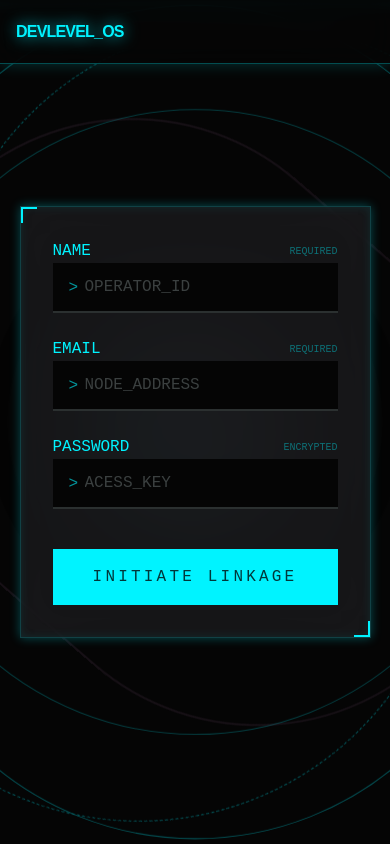
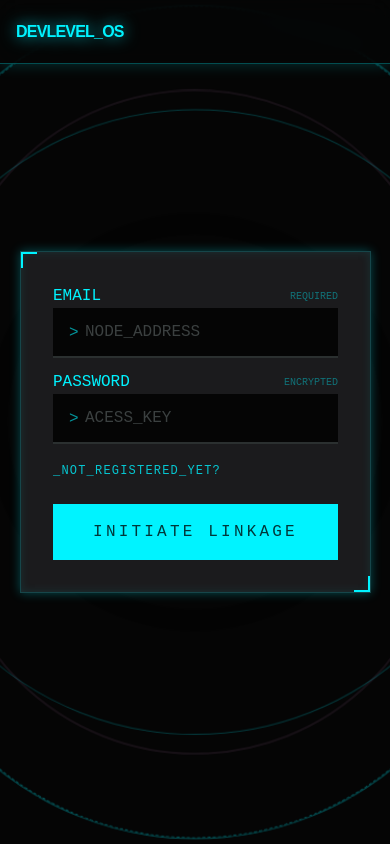
Before and after one commit to FrederaFilipina/DevLevel, a React (Vite) app in the folder frontend/: page / in a window 390 px wide. Built offline with nearby package versions, Linux system fonts and the light colour scheme.

Commit message:
feat: added register component and polished login page

```diff
--- a/frontend/src/components/CustomInput/index.jsx
+++ b/frontend/src/components/CustomInput/index.jsx
@@ -1,9 +1,9 @@
-export const CustomInput = ({ type, label, id, value, setValue, placeholder= null, required = false, min = 0, labelClass = "", hasArrow = false, ...rest}) => {
+export const CustomInput = ({ type, label, id, value, setValue = () => {}, placeholder= null, required = false, min = 0, labelClass = "", hasArrow = false, ...rest}) => {
     return (
         <fieldset className="flex flex-col gap-2 mb-2">
             {label && <label htmlFor={id} className={labelClass ? `${labelClass}` : "block text-sm font-medium mb-1"}>{label}</label>}
             <div className="relative group">
-            {hasArrow && <span class="absolute left-4 top-1/2 -translate-y-1/2 font-code-md text-code-md text-primary-container/60">&gt;</span>}
+            {hasArrow && <span className="absolute left-4 top-1/2 -translate-y-1/2 font-code-md text-code-md text-primary-container/60">&gt;</span>}
             <input type={type} className="w-full bg-background border-b-2 border-outline/30 focus:border-primary-container text-on-surface font-code-md text-code-md pl-8 pr-4 py-3 outline-none transition-all placeholder:text-on-surface-variant/30"
                 value={value}
                 onChange={(e) => setValue(e.target.value)}
--- a/frontend/src/components/LoginForm/index.jsx
+++ b/frontend/src/components/LoginForm/index.jsx
@@ -1,27 +1,17 @@
+import { useState } from "react";
 import { CustomInput } from "../CustomInput";
 
-const LoginForm = () => {
+const LoginForm = ({ onRegisterClick }) => {
+  const [email, setEmail] = useState("");
+  const [password, setPassword] = useState("");
+
+  const handleRegisterClick = (e) => {
+    e.preventDefault();
+    onRegisterClick();
+  };
+
   return (
-    <div className="space-y-6">
-      {/* Agrupador dos campos */}
-      {/* Operator ID Label */}
-      <div>
-        <label className="font-label-sm text-label-sm text-primary-container flex items-center justify-between">
-          <span>NAME</span>
-          <span className="text-[10px] opacity-40">REQUIRED</span>
-        </label>
-
-        {/* COLOCAR O NOME/ID */}
-        <CustomInput
-            id={"name"}
-            type={"text"}
-            key={"name"}
-            placeholder={"OPERATOR_ID"}
-            required
-            hasArrow={true}
-        />
-
-      </div>
+    <div className="space-y-3">
       {/* Neural Node Address Label */}
       <div>
         <label className="font-label-sm text-label-sm text-primary-container flex items-center justify-between">
@@ -35,6 +25,8 @@ const LoginForm = () => {
             type={"email"}
             key={"email"}
             placeholder={"NODE_ADDRESS"}
+            value={email}
+            setValue={setEmail}
             required
             hasArrow={true}
         />
@@ -53,15 +45,27 @@ const LoginForm = () => {
             type={"password"}
             key={"password"}
             placeholder={"ACESS_KEY"}
+            value={password}
+            setValue={setPassword}
             required
             hasArrow={true}
         />
 
       </div>
+
+      <div className="text-left mb-2">
+        <button
+          onClick={handleRegisterClick}
+          className="text-[12px] font-label-sm text-primary-container/80 hover:text-primary-container transition-colors uppercase tracking-widest cursor-pointer"
+        >
+          _NOT_REGISTERED_YET?
+        </button>
+      </div>
+
       <div className="pt-4">
         <button
           type="submit"
-          className="w-full group relative overflow-hidden bg-primary-container text-on-primary font-label-sm text-label-sm py-4 tracking-[0.2em] uppercase transition-all hover:scale-[1.02] active:scale-95 active:skew-x-2 flicker-hover"
+          className="w-full group relative overflow-hidden bg-primary-container cursor-pointer text-on-primary font-label-sm text-label-sm py-4 tracking-[0.2em] uppercase transition-all hover:scale-[1.02] active:scale-95 active:skew-x-2"
         >
           <span className="relative z-10">Initiate Linkage</span>
 
--- /dev/null
+++ b/frontend/src/components/RegisterModal/index.jsx
@@ -0,0 +1,114 @@
+import { useState } from "react";
+import { CustomInput } from "../CustomInput";
+
+const RegisterModal = ({ isOpen, onClose }) => {
+  const [isClosing, setIsClosing] = useState(false);
+  const [name, setName] = useState("");
+  const [email, setEmail] = useState("");
+  const [password, setPassword] = useState("");
+
+  const handleClose = () => {
+    setIsClosing(true);
+    setTimeout(() => {
+      setIsClosing(false);
+      onClose();
+    }, 600); // Duration matches animation (slightly shorter to feel snappier)
+  };
+
+  if (!isOpen && !isClosing) return null;
+
+  return (
+    <div className="fixed inset-0 z-50 flex items-center justify-center p-4">
+      {/* Backdrop */}
+      <div
+        className={`absolute inset-0 bg-background/90 transition-opacity duration-100 ${isClosing ? 'opacity-0' : 'opacity-100'}`}
+        onClick={handleClose}
+      />
+
+      {/* Modal Content - Essential Cyberpunk Style */}
+      <div className={`bg-surface-container-low border border-primary-container/40 p-8 glitch-border relative sm:w-96 w-full max-w-md z-10 gpu-accelerated ${isClosing ? 'animate-slow-fade-out' : 'animate-slow-fade-in'}`}>
+        {/* Decorative Corner Accents */}
+        <div className="absolute top-0 left-0 w-4 h-4 border-t-2 border-l-2 border-primary-container"></div>
+        <div className="absolute bottom-0 right-0 w-4 h-4 border-b-2 border-r-2 border-primary-container"></div>
+
+        {/* Close Button */}
+        <button
+          onClick={handleClose}
+          className="absolute top-2 right-2 text-primary-container hover:text-secondary cursor-pointer transition-colors font-code-md"
+        >
+          [X]
+        </button>
+
+
+        <h2 className="text-code-md text-primary-container mb-4 mt-2 text-center tracking-[0.2em] uppercase">
+          New Operator Registration
+        </h2>
+
+        <div className="space-y-3">
+          {/* Name Field */}
+          <div>
+            <label className="font-label-sm text-label-sm text-primary-container flex items-center justify-between">
+              <span>NAME</span>
+              <span className="text-[10px] opacity-40">REQUIRED</span>
+            </label>
+            <CustomInput
+              id={"reg-name"}
+              type={"text"}
+              placeholder={"OPERATOR_ID"}
+              value={name}
+              setValue={setName}
+              required
+              hasArrow={true}
+            />
+          </div>
+
+          {/* Email Field */}
+          <div>
+            <label className="font-label-sm text-label-sm text-primary-container flex items-center justify-between">
+              <span>EMAIL</span>
+              <span className="text-[10px] opacity-40">REQUIRED</span>
+            </label>
+            <CustomInput
+              id={"reg-email"}
+              type={"email"}
+              placeholder={"NODE_ADDRESS"}
+              value={email}
+              setValue={setEmail}
+              required
+              hasArrow={true}
+            />
+          </div>
+
+          {/* Password Field */}
+          <div>
+            <label className="font-label-sm text-label-sm text-primary-container flex items-center justify-between">
+              <span>PASSWORD</span>
+              <span className="text-[10px] opacity-40">ENCRYPTED</span>
+            </label>
+            <CustomInput
+              id={"reg-password"}
+              type={"password"}
+              placeholder={"ACCESS_KEY"}
+              value={password}
+              setValue={setPassword}
+              required
+              hasArrow={true}
+            />
+          </div>
+
+          <div className="pt-4">
+            <button
+              type="submit"
+              className="w-full group relative overflow-hidden bg-primary-container text-on-primary font-label-sm text-label-sm py-4 tracking-[0.2em] uppercase transition-all hover:scale-[1.02] active:scale-95 active:skew-x-2 flicker-hover"
+            >
+              <span className="relative z-10">Authorize Access</span>
+              <div className="absolute inset-0 bg-secondary translate-x-full group-hover:translate-x-0 transition-transform duration-300 opacity-20" />
+            </button>
+          </div>
+        </div>
+      </div>
+    </div>
+  );
+};
+
+export default RegisterModal;
--- a/frontend/src/index.css
+++ b/frontend/src/index.css
@@ -129,13 +129,118 @@
     }
 }
 
+@keyframes glitch {
+    0% {
+        transform: translate(0) skew(0deg);
+        clip-path: polygon(0 2%, 100% 2%, 100% 5%, 0 5%);
+    }
+    20% {
+        transform: translate(-5px, 2px) skew(2deg);
+        clip-path: polygon(0 15%, 100% 15%, 100% 18%, 0 18%);
+    }
+    40% {
+        transform: translate(5px, -2px) skew(-2deg);
+        clip-path: polygon(0 40%, 100% 40%, 100% 45%, 0 45%);
+    }
+    60% {
+        transform: translate(-2px, 5px) scale(1.02);
+        clip-path: polygon(0 70%, 100% 70%, 100% 72%, 0 72%);
+    }
+    80% {
+        transform: translate(5px, 2px) skew(3deg);
+        clip-path: polygon(0 80%, 100% 80%, 100% 85%, 0 85%);
+    }
+    100% {
+        transform: translate(0) skew(0deg);
+        clip-path: none;
+    }
+}
+
+@keyframes drop-in {
+    0% {
+        opacity: 0;
+        transform: translateY(-50px) scale(0.95);
+        filter: blur(10px);
+    }
+    100% {
+        opacity: 1;
+        transform: translateY(0) scale(1);
+        filter: blur(0);
+    }
+}
+
+.glitch-overlay {
+    position: fixed;
+    inset: 0;
+    z-index: 100;
+    pointer-events: none;
+    background: rgba(0, 243, 255, 0.03);
+    animation: glitch 0.2s linear infinite;
+    will-change: transform, clip-path;
+}
+
+.glitch-overlay::before {
+    content: "";
+    position: absolute;
+    inset: 0;
+    background: repeating-linear-gradient(
+        0deg,
+        rgba(0, 243, 255, 0.1),
+        rgba(0, 243, 255, 0.1) 1px,
+        transparent 1px,
+        transparent 4px
+    );
+}
+
+.animate-drop-in {
+    animation: drop-in 0.6s cubic-bezier(0.16, 1, 0.3, 1) forwards;
+    will-change: transform, opacity, filter;
+}
+
+@keyframes slow-fade-in {
+    0% {
+        opacity: 0;
+        transform: scale(0.98) translateY(10px);
+    }
+    100% {
+        opacity: 1;
+        transform: scale(1) translateY(0);
+    }
+}
+
+.animate-slow-fade-in {
+    animation: slow-fade-in 0.8s cubic-bezier(0.4, 0, 0.2, 1) forwards;
+    will-change: transform, opacity;
+}
+
+@keyframes slow-fade-out {
+    0% {
+        opacity: 1;
+        transform: scale(1) translateY(0);
+    }
+    100% {
+        opacity: 0;
+        transform: scale(0.98) translateY(10px);
+    }
+}
+
+.animate-slow-fade-out {
+    animation: slow-fade-out 0.6s cubic-bezier(0.4, 0, 0.2, 1) forwards;
+    will-change: transform, opacity;
+}
+
+.gpu-accelerated {
+    will-change: transform, opacity;
+    transform: translateZ(0);
+}
+
 /* Classes de utilitários manuais */
 .scanline-effect {
     position: absolute;
     inset: 0;
-    background: linear-gradient(to bottom, transparent, rgba(0, 243, 255, 0.1), transparent);
-    height: 20px;
-    animation: scanline 4s linear infinite;
+    background: linear-gradient(to bottom, transparent, rgba(0, 243, 255, 0.05), transparent);
+    height: 40px;
+    animation: scanline 8s linear infinite;
     pointer-events: none;
 }
 
--- a/frontend/src/layouts/HeaderLayout/index.jsx
+++ b/frontend/src/layouts/HeaderLayout/index.jsx
@@ -3,9 +3,9 @@ import { Outlet } from "react-router"
 const HeaderLayout = () => {
   return (
     <main>
-    <header class="fixed top-0 w-full z-50 flex justify-between items-center px-margin-mobile h-16 border-b border-primary-container/30 bg-background/80 backdrop-blur-md shadow-[0_0_15px_rgba(0,243,255,0.2)]">
-      <div class="flex items-center gap-2">
-        <h1 class="font-headline-lg-mobile text-headline-lg-mobile font-black tracking-tighter text-primary-container drop-shadow-[0_0_8px_rgba(0,243,255,0.8)]">
+    <header className="fixed top-0 w-full z-50 flex justify-between items-center px-margin-mobile h-16 border-b border-primary-container/30 bg-background/80 backdrop-blur-md shadow-[0_0_15px_rgba(0,243,255,0.2)]">
+      <div className="flex items-center gap-2">
+        <h1 className="font-headline-lg-mobile text-headline-lg-mobile font-black tracking-tighter text-primary-container drop-shadow-[0_0_8px_rgba(0,243,255,0.8)]">
           DEVLEVEL_OS
         </h1>
       </div>
--- a/frontend/src/pages/Login/index.jsx
+++ b/frontend/src/pages/Login/index.jsx
@@ -1,39 +1,60 @@
+import { useState } from "react";
 import LoginForm from "../../components/LoginForm";
+import RegisterModal from "../../components/RegisterModal";
 
 function Login() {
+  const [isRegisterModalOpen, setIsRegisterModalOpen] = useState(false);
+  const [isGlitching, setIsGlitching] = useState(false);
+
+  const triggerRegister = () => {
+    setIsGlitching(true);
+    setTimeout(() => {
+      setIsGlitching(false);
+      setIsRegisterModalOpen(true);
+    }, 400); // Glitch duration
+  };
+
   return (
-    <main className="flex flex-col w-full min-h-screen bg-background items-center justify-center">
+    <main className="flex flex-col w-full min-h-screen bg-background items-center justify-center relative overflow-hidden">
+      {/* Full Screen Glitch Overlay */}
+      {isGlitching && <div className="glitch-overlay" />}
+
       {/* Background Hologram (Fundo Holográfico) */}
-      <div className="fixed inset-0 z-0 flex items-center justify-center opacity-70">
+      <div className={`fixed inset-0 z-0 flex items-center justify-center opacity-70 transition-opacity duration-500 gpu-accelerated ${isGlitching ? 'opacity-30' : 'opacity-70'}`}>
         <div className="relative w-[800px] h-[800px] rounded-full border border-primary-container/80 flex items-center justify-center iris-glow">
           <div className="w-[600px] h-[600px] rounded-full border border-primary-container/60 flex items-center justify-center">
             <div className="w-[400px] h-[400px] rounded-full border-[20px] border-secondary/420 flex items-center justify-center">
-              <div className="w-[200px] h-[200px] rounded-full bg-gradient-to-tr from-primary-container/50 to-secondary/20 blur-2xl"></div>
+              <div className="w-[200px] h-[200px] rounded-full bg-gradient-to-tr from-primary-container/30 to-secondary/10"></div>
             </div>
           </div>
 
           {/* Decorative Orbitals */}
-          <div className="absolute inset-0 border border-dashed border-primary-container rounded-full animate-[spin_60s_linear_infinite]"></div>
-          <div className="absolute inset-[10%] border-2 border-secondary/20 rounded-full animate-[spin_40s_linear_infinite_reverse]"></div>
+          <div className="absolute inset-0 border border-dashed border-primary-container rounded-full animate-[spin_120s_linear_infinite] gpu-accelerated"></div>
+          <div className="absolute inset-[10%] border-2 border-secondary/20 rounded-full animate-[spin_80s_linear_infinite_reverse] gpu-accelerated"></div>
         </div>
       </div>
 
       {/* Scanline Layer */}
-      <div className="fixed inset-0 z-10 pointer-events-none overflow-hidden">
-        <div className="scanline-effect"></div>
+      <div className="fixed inset-0 z-10 pointer-events-none overflow-hidden gpu-accelerated">
+        <div className="scanline-effect opacity-50"></div>
       </div>
 
       {/* Calibration Interface Box */}
-      <div className="bg-surface-container-low/80 backdrop-blur-xl border border-primary-container/20 p-8 glitch-border relative sm:w-80 w-[90%]">
+      <div className="bg-surface-container-low border border-primary-container/20 p-8 glitch-border relative sm:w-80 w-[90%] z-20 animate-drop-in">
         {/* Decorative Corner Accents */}
         <div className="absolute top-0 left-0 w-4 h-4 border-t-2 border-l-2 border-primary-container"></div>
         <div className="absolute bottom-0 right-0 w-4 h-4 border-b-2 border-r-2 border-primary-container"></div>
 
         {/* O conteúdo do seu formulário ou interface de cadastro entra aqui */}
         <div className="text-center text-code-md text-primary-container">
-          <LoginForm/>
+          <LoginForm onRegisterClick={triggerRegister} />
         </div>
       </div>
+
+      <RegisterModal
+        isOpen={isRegisterModalOpen}
+        onClose={() => setIsRegisterModalOpen(false)}
+      />
     </main>
   );
 }
```
